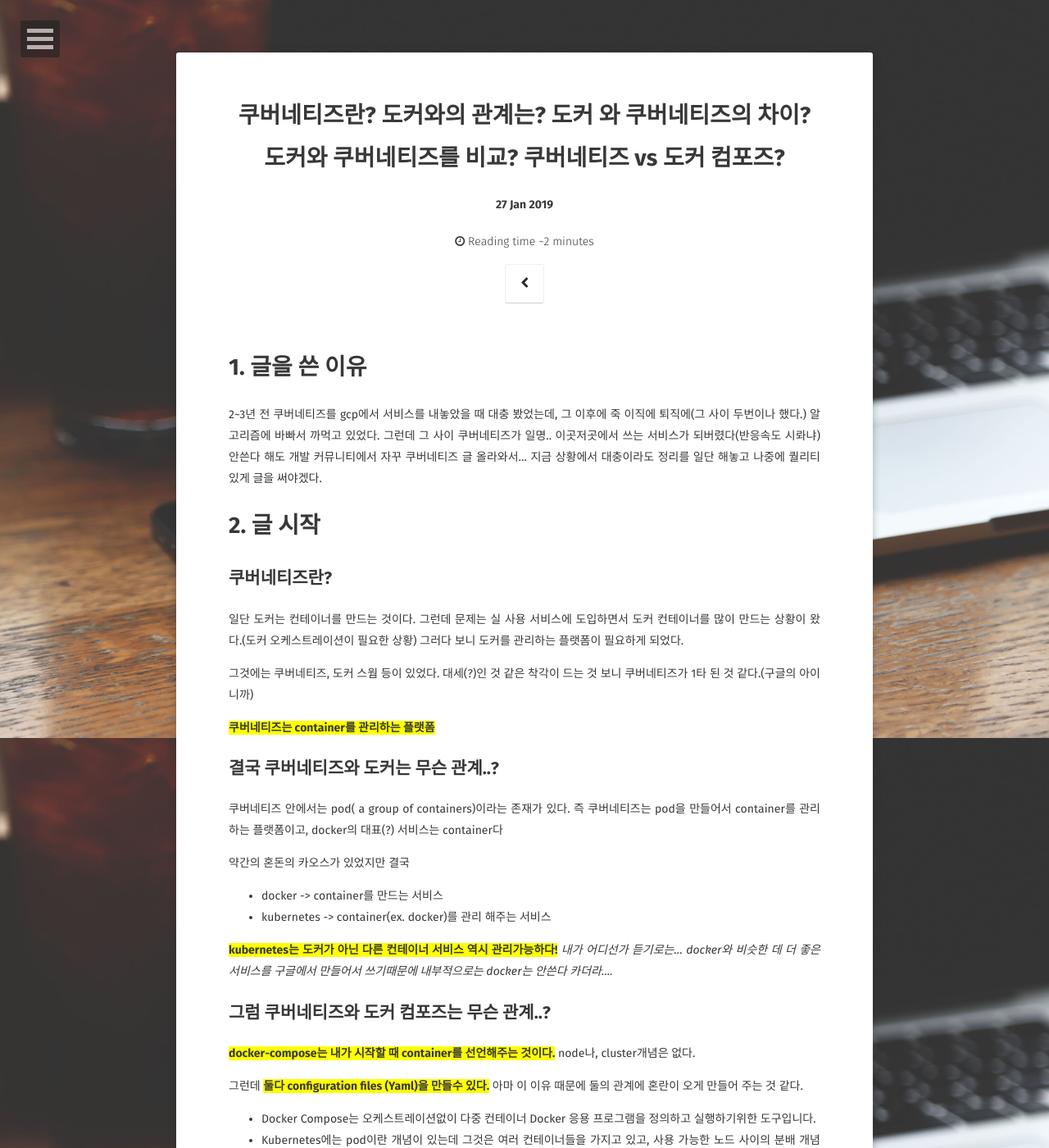
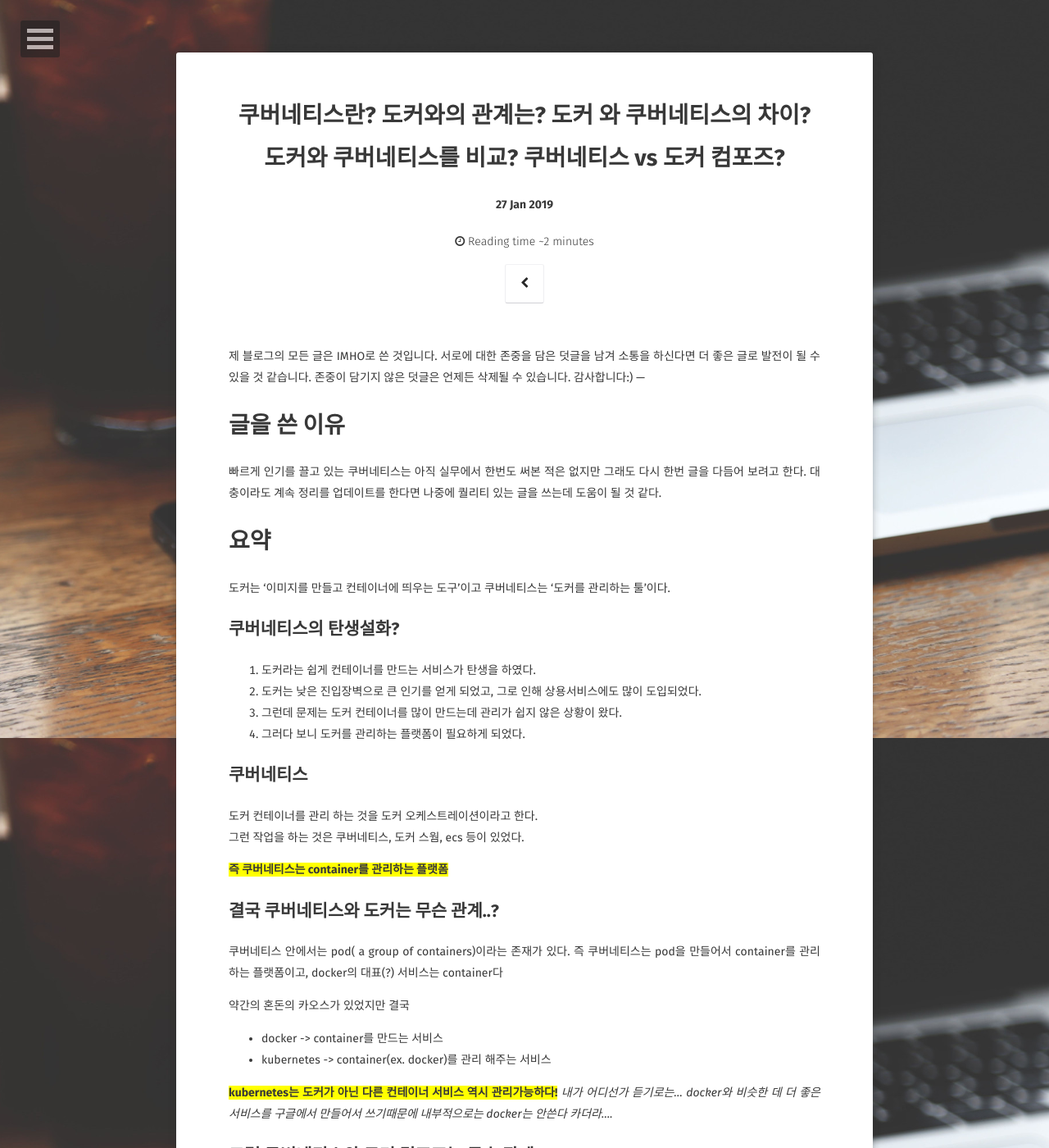
Before and after one commit to JoosJuliet/joosjuliet.github.io, a Jekyll site: the page built from _posts/2019-01-27-kubernetes.md, in a window 1280 px wide and 1400 px high. Shown: the whole window at 82% size. Built offline with Jekyll 4.4.1, drawn with Linux system fonts in a browser that asks for light colours; some web fonts are replaced; some of the changed text lies outside the part shown.

Commit message:
kubernatize post

```diff
--- a/_posts/2019-01-27-kubernetes.md
+++ b/_posts/2019-01-27-kubernetes.md
@@ -1,39 +1,45 @@
 ---
 layout: post
 section-type: post
-title: "쿠버네티즈란? 도커와의 관계는? 도커 와 쿠버네티즈의 차이? 도커와 쿠버네티즈를 비교? 쿠버네티즈 vs 도커 컴포즈?"
+title: "쿠버네티스란? 도커와의 관계는? 도커 와 쿠버네티스의 차이? 도커와 쿠버네티스를 비교? 쿠버네티스 vs 도커 컴포즈?"
 category: cloud
 tags: [ 'kubernetes', 'docker', 'google', 'gcp' ]
 comments: true
 ---
+제 블로그의 모든 글은 IMHO로 쓴 것입니다.
+서로에 대한 존중을 담은 덧글을 남겨 소통을 하신다면 더 좋은 글로 발전이 될 수 있을 것 같습니다.
+존중이 담기지 않은 덧글은 언제든 삭제될 수 있습니다.
+감사합니다:)
+---
+# 글을 쓴 이유
+빠르게 인기를 끌고 있는 쿠버네티스는 아직 실무에서 한번도 써본 적은 없지만 그래도 다시 한번 글을 다듬어 보려고 한다.
+대충이라도 계속 정리를 업데이트를 한다면 나중에 퀄리티 있는 글을 쓰는데 도움이 될 것 같다.
 
 
-# 1. 글을 쓴 이유
-2~3년 전 쿠버네티즈를 gcp에서 서비스를 내놓았을 때 대충 봤었는데,
-그 이후에 죽 이직에 퇴직에(그 사이 두번이나 했다.) 알고리즘에 바빠서 까먹고 있었다.
-그런데 그 사이 쿠버네티즈가 일명.. 이곳저곳에서 쓰는 서비스가 되버렸다(반응속도 시롸냐)
-안쓴다 해도 개발 커뮤니티에서 자꾸 쿠버네티즈 글 올라와서...
-지금 상황에서 대충이라도 정리를 일단 해놓고 나중에 퀄리티 있게 글을 써야겠다.
 
 
-# 2. 글 시작
+# 요약
+도커는 '이미지를 만들고 컨테이너에 띄우는 도구'이고 쿠버네티스는 '도커를 관리하는 툴'이다.
 
 
-## 쿠버네티즈란?
-일단 도커는 컨테이너를 만드는 것이다.
-그런데 문제는 실 사용 서비스에 도입하면서 도커 컨테이너를 많이 만드는 상황이 왔다.(도커 오케스트레이션이 필요한 상황)
-그러다 보니 도커를 관리하는 플랫폼이 필요하게 되었다.
-
-그것에는 쿠버네티즈, 도커 스웜 등이 있었다.
-대세(?)인 것 같은 착각이 드는 것 보니 쿠버네티즈가 1타 된 것 같다.(구글의 아이니까)
-
-<span style="background-color:yellow"><b>쿠버네티즈는 container를 관리하는 플랫폼</b></span>
+## 쿠버네티스의 탄생설화?
+1. 도커라는 쉽게 컨테이너를 만드는 서비스가 탄생을 하였다.
+2. 도커는 낮은 진입장벽으로 큰 인기를 얻게 되었고, 그로 인해 상용서비스에도 많이 도입되었다.
+3. 그런데 문제는 도커 컨테이너를 많이 만드는데 관리가 쉽지 않은 상황이 왔다.
+4. 그러다 보니 도커를 관리하는 플랫폼이 필요하게 되었다.
 
 
-## 결국 쿠버네티즈와 도커는 무슨 관계..?
+## 쿠버네티스
+도커 컨테이너를 관리 하는 것을 도커 오케스트레이션이라고 한다.
+그런 작업을 하는 것은 쿠버네티스, 도커 스웜, ecs 등이 있었다.
 
-쿠버네티즈 안에서는 pod( a group of containers)이라는 존재가 있다.
-즉 쿠버네티즈는 pod을 만들어서 container를 관리하는 플랫폼이고, docker의 대표(?) 서비스는 container다
+<span style="background-color:yellow"><b>즉 쿠버네티스는 container를 관리하는 플랫폼</b></span>
+
+
+## 결국 쿠버네티스와 도커는 무슨 관계..?
+
+쿠버네티스 안에서는 pod( a group of containers)이라는 존재가 있다.
+즉 쿠버네티스는 pod을 만들어서 container를 관리하는 플랫폼이고, docker의 대표(?) 서비스는 container다
 
 
 약간의 혼돈의 카오스가 있었지만 결국
@@ -46,7 +52,7 @@
 내부적으로는 docker는 안쓴다 카더라....*
 
 
-## 그럼 쿠버네티즈와 도커 컴포즈는 무슨 관계..?
+## 그럼 쿠버네티스와 도커 컴포즈는 무슨 관계..?
 
 <span style="background-color:yellow"><b>docker-compose는 내가 시작할 때 container를 선언해주는 것이다.</b></span>
 node나, cluster개념은 없다.
@@ -60,7 +66,7 @@
 
 
 
-## 여기서 잠깐 짚고 넘어가는 쿠버네티즈의 장점은
+## 여기서 잠깐 짚고 넘어가는 쿠버네티스의 장점은
 
 - 스케쥴링을 잘해줌
 - 죽어도 스스로 잘 살려줌
@@ -70,21 +76,18 @@
 - 설정을 관리
 
 
-# 3. 그래서 내 생각에는
 
-도커가 생길 당시 이곳저곳에서(구글 포함) 좋은 경량 컨테이너를 만들기 위해 노력했었다.
-그러다가 도커팀에서 사용하기 쉬운 경량 컨테이너를 만들어서 도커라는 이름을 붙여서 마구 홍보를 했고, 다들 도커의 마력에 심취했다.
 
-그러다가 gcp에 2~3년전 어느새 쿠버네티즈 서비스를 슬쩍 올려놨고 열심히 홍보를 했는데
-다들 오... 하면서 새로운 마력에 심취 중인 것 같다.
+작은 서비스에서는 의미가 없을 가능성이 높다고 해서 쓰지 않고 있는데 써보고 싶긴 하다.
 
-작은 서비스에서는 딱히 필요없는 서비스 같다.
+
 
 
 ---
 참고자료:
-쿠버네티즈 장점
+쿠버네티스 장점
 https://zzsza.github.io/development/2018/04/17/docker-kubernetes/
 
-쿠버네티즈란?
+쿠버네티스란?
 https://www.youtube.com/watch?v=R-3dfURb2hA
+https://conservative-vector.tistory.com/entry/쿠버네티스와-도커의-차이 [에움길]
```
